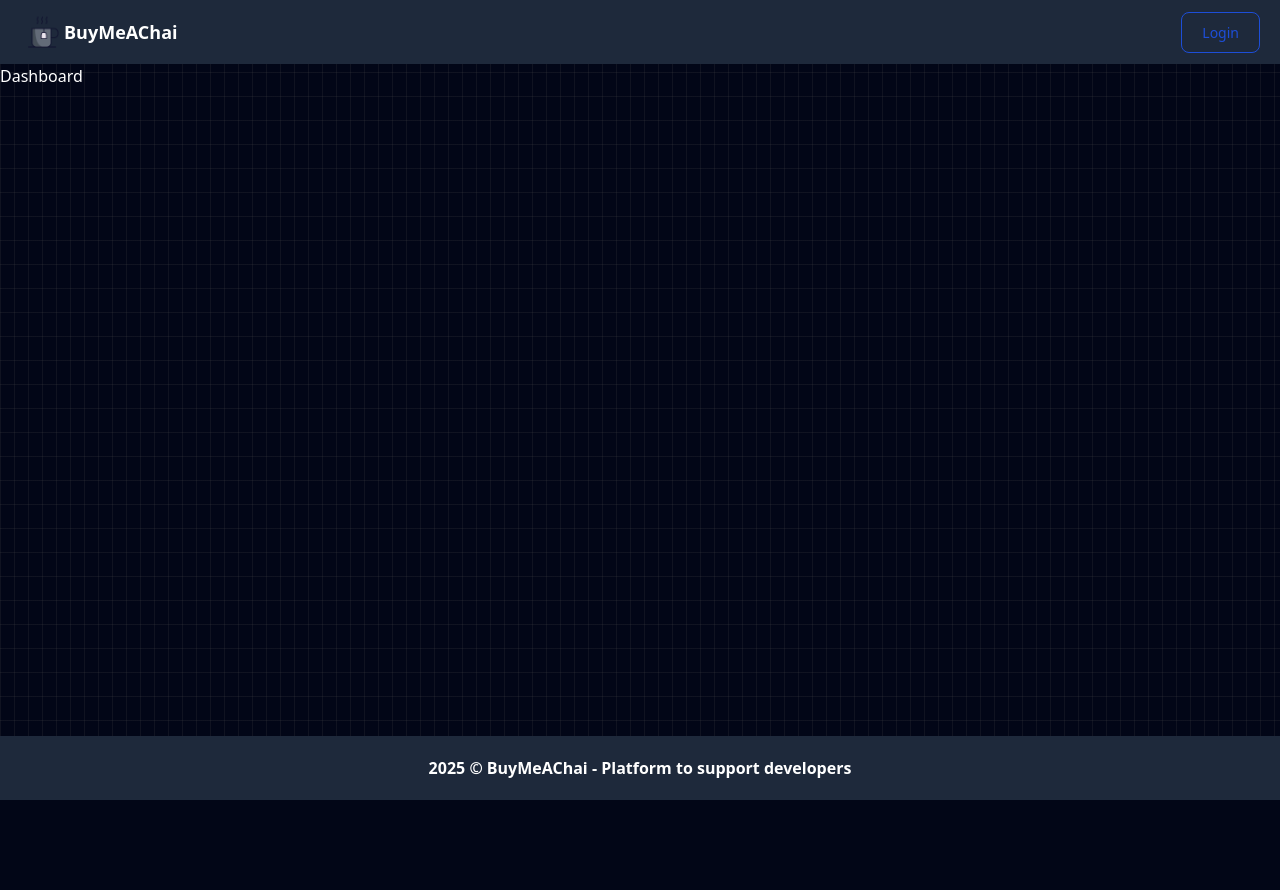
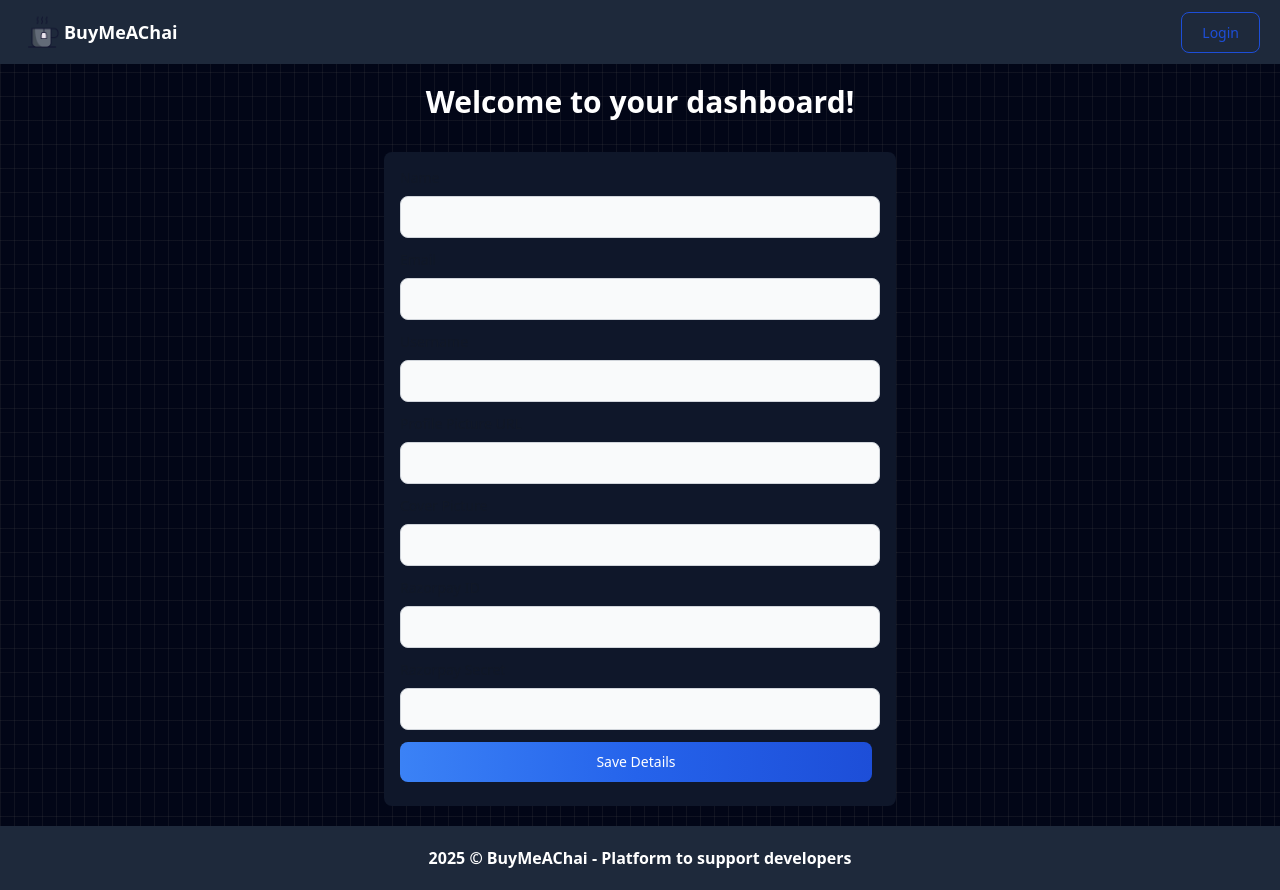
Before and after one commit to MohammedFaraan/buy-me-a-chai, a Next.js app: page /dashboard in a window 1280 px wide. Before the commit the page ends 800 px from the top, so only its background shows below. Built offline with nearby package versions, Linux system fonts and the light colour scheme; no server answers.

Commit message:
Created Dashboard

```diff
--- a/app/[username]/page.jsx
+++ b/app/[username]/page.jsx
@@ -21,7 +21,7 @@
       </div>
 
       <div className="info flex flex-col gap-2 px-2 md:px-0 mt-24 mb-12 text-center">
-        <h2 className="font-bold text-4xl">{params.username}</h2>
+        <h2 className="font-bold text-4xl">@{params.username}</h2>
         <p className="text-xl">Creating Animated art for VTT's</p>
         <p className="text-slate-400">
           19,002 members . 100 Posts . $18,310/release
--- /dev/null
+++ b/app/about/page.jsx
@@ -0,0 +1,11 @@
+import React from 'react'
+
+function AboutPage() {
+  return (
+    <div>
+    AboutPage
+    </div>
+  )
+}
+
+export default AboutPage
--- a/app/dashboard/page.jsx
+++ b/app/dashboard/page.jsx
@@ -1,11 +1,129 @@
-import React from 'react'
+import React from "react";
 
 function Dashboard() {
   return (
-    <div className='text-white'>
-      Dashboard
+    <div className="flex flex-col items-center text-white mt-5">
+      <h1 className="text-3xl font-bold">Welcome to your dashboard!</h1>
+      <div className="p-4 bg-slate-900 rounded-lg mt-8 md:w-[40%] mb-5">
+
+        <div className="flex gap-3 flex-col">
+          {/* input for name and message   */}
+          <div className="">
+            <label
+              for="name"
+              className="block mb-2 text-sm font-medium text-gray-900 dark:text-white"
+            >
+              Name
+            </label>
+            <input
+              type="text"
+              id="name"
+              className="bg-gray-50 border border-gray-300 text-gray-900 text-sm rounded-lg focus:ring-blue-500 focus:border-blue-500 block w-full p-2.5 dark:bg-gray-700 dark:border-gray-600 dark:placeholder-gray-400 dark:text-white dark:focus:ring-blue-500 dark:focus:border-blue-500"
+              required
+            />
+          </div>
+
+          <div className="">
+            <label
+              for="email"
+              className="block mb-2 text-sm font-medium text-gray-900 dark:text-white"
+            >
+              Email
+            </label>
+            <input
+              type="email"
+              id="email"
+              className="bg-gray-50 border border-gray-300 text-gray-900 text-sm rounded-lg focus:ring-blue-500 focus:border-blue-500 block w-full p-2.5 dark:bg-gray-700 dark:border-gray-600 dark:placeholder-gray-400 dark:text-white dark:focus:ring-blue-500 dark:focus:border-blue-500"
+              required
+            />
+          </div>
+
+          <div className="">
+            <label
+              for="username"
+              className="block mb-2 text-sm font-medium text-gray-900 dark:text-white"
+            >
+              Username
+            </label>
+            <input
+              type="text"
+              id="username"
+              className="bg-gray-50 border border-gray-300 text-gray-900 text-sm rounded-lg focus:ring-blue-500 focus:border-blue-500 block w-full p-2.5 dark:bg-gray-700 dark:border-gray-600 dark:placeholder-gray-400 dark:text-white dark:focus:ring-blue-500 dark:focus:border-blue-500"
+              required
+            />
+          </div>
+
+          <div class="">
+            <label
+              for="profilePicture"
+              class="block mb-2 text-sm font-medium text-gray-900 dark:text-white"
+            >
+              Profile Picture URL
+            </label>
+            <input
+              type="text"
+              id="profilePicture"
+              class="bg-gray-50 border border-gray-300 text-gray-900 text-sm rounded-lg focus:ring-blue-500 focus:border-blue-500 block w-full p-2.5 dark:bg-gray-700 dark:border-gray-600 dark:placeholder-gray-400 dark:text-white dark:focus:ring-blue-500 dark:focus:border-blue-500"
+              required
+            />
+          </div>
+
+          <div class="">
+            <label
+              for="coverPicture"
+              class="block mb-2 text-sm font-medium text-gray-900 dark:text-white"
+            >
+              Cover Picture
+            </label>
+            <input
+              type="text"
+              id="coverPicture"
+              class="bg-gray-50 border border-gray-300 text-gray-900 text-sm rounded-lg focus:ring-blue-500 focus:border-blue-500 block w-full p-2.5 dark:bg-gray-700 dark:border-gray-600 dark:placeholder-gray-400 dark:text-white dark:focus:ring-blue-500 dark:focus:border-blue-500"
+              required
+            />
+          </div>
+
+          {/* Razorpay Details */}
+          {/* Razorpay id */}
+          <div class="">
+            <label
+              for="razorpayId"
+              class="block mb-2 text-sm font-medium text-gray-900 dark:text-white"
+            >
+              Razorpay ID
+            </label>
+            <input
+              type="text"
+              id="razorpayId"
+              class="bg-gray-50 border border-gray-300 text-gray-900 text-sm rounded-lg focus:ring-blue-500 focus:border-blue-500 block w-full p-2.5 dark:bg-gray-700 dark:border-gray-600 dark:placeholder-gray-400 dark:text-white dark:focus:ring-blue-500 dark:focus:border-blue-500"
+              required
+            />
+          </div>
+          <div class="">
+            <label
+              for="razorpaySecret"
+              class="block mb-2 text-sm font-medium text-gray-900 dark:text-white"
+            >
+              Razorpay Secret
+            </label>
+            <input
+              type="text"
+              id="razorpaySecret"
+              class="bg-gray-50 border border-gray-300 text-gray-900 text-sm rounded-lg focus:ring-blue-500 focus:border-blue-500 block w-full p-2.5 dark:bg-gray-700 dark:border-gray-600 dark:placeholder-gray-400 dark:text-white dark:focus:ring-blue-500 dark:focus:border-blue-500"
+              required
+            />
+          </div>
+
+          <button
+            type="button"
+            className="text-white bg-gradient-to-r from-blue-500 via-blue-600 to-blue-700 hover:bg-gradient-to-br focus:ring-4 focus:outline-none focus:ring-blue-300 dark:focus:ring-blue-800 font-medium rounded-lg text-sm px-5 py-2.5 text-center me-2 mb-2"
+          >
+            Save Details
+          </button>
+        </div>
+      </div>
     </div>
-  )
+  );
 }
 
-export default Dashboard
+export default Dashboard;
```
